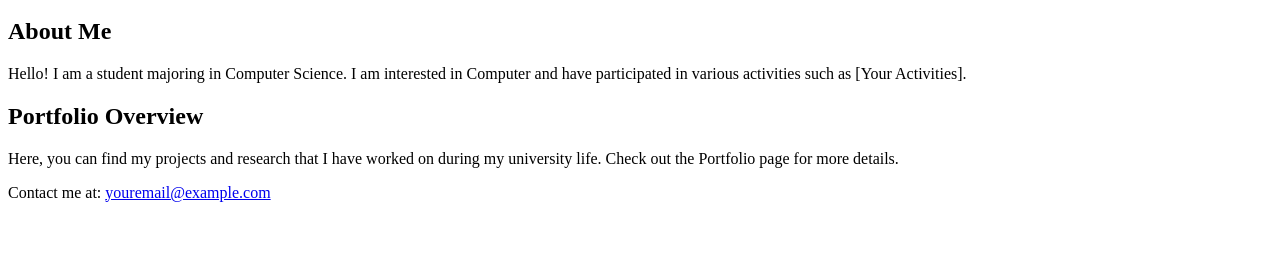
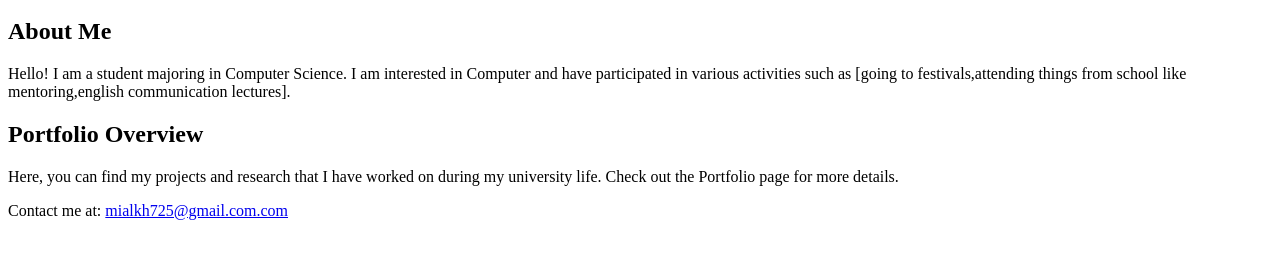
Before and after one commit to mialkh12/portfolio-site, a plain HTML site: page index.html in a window 1280 px wide. Shown: the part 136-394 px from the top of the page. Drawn offline with Linux system fonts and the light colour scheme.

Commit message:
Add files via upload

```diff
--- a/index.html
+++ b/index.html
@@ -20,7 +20,7 @@
     <main>
         <section>
             <h2>About Me</h2>
-            <p>Hello! I am a student majoring in Computer Science. I am interested in Computer and have participated in various activities such as [Your Activities].</p>
+            <p>Hello! I am a student majoring in Computer Science. I am interested in Computer and have participated in various activities such as [going to festivals,attending things from school like mentoring,english communication lectures].</p>
         </section>
         <section>
             <h2>Portfolio Overview</h2>
@@ -28,7 +28,7 @@
         </section>
     </main>
     <footer>
-        <p>Contact me at: <a href="mailto:mialkh735@gmail.com">youremail@example.com</a></p>
+        <p>Contact me at: <a href="mailto:mialkh735@gmail.com">mialkh725@gmail.com.com</a></p>
     </footer>
 </body>
 </html>
```
